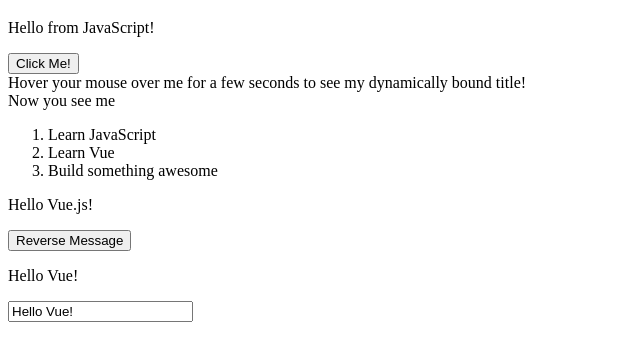
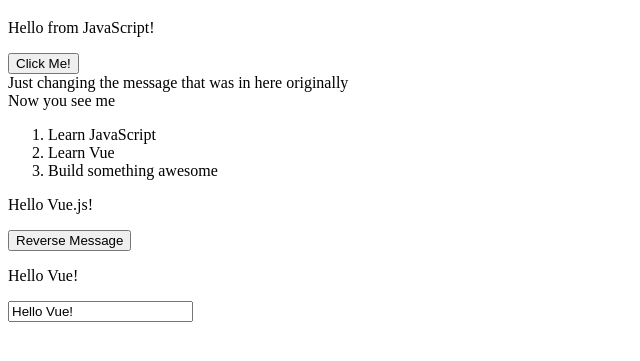
Before and after one commit to philipmjobe/practice-vuejs, a plain HTML site: page index.html in a window 1280 px wide. Shown: the part 61-422 px from the top of the page, without its empty margins (0-640 px from the left). Drawn offline with nearby package versions, Linux system fonts and the light colour scheme.

Commit message:
changed the message in app-2

```diff
--- a/index.html
+++ b/index.html
@@ -14,8 +14,7 @@
     </div>
     <div id="app-2">
       <span v-bind:title="message">
-        Hover your mouse over me for a few seconds
-        to see my dynamically bound title!
+        Just changing the message that was in here originally
       </span>
     </div>
     <div id="app-3">
```
